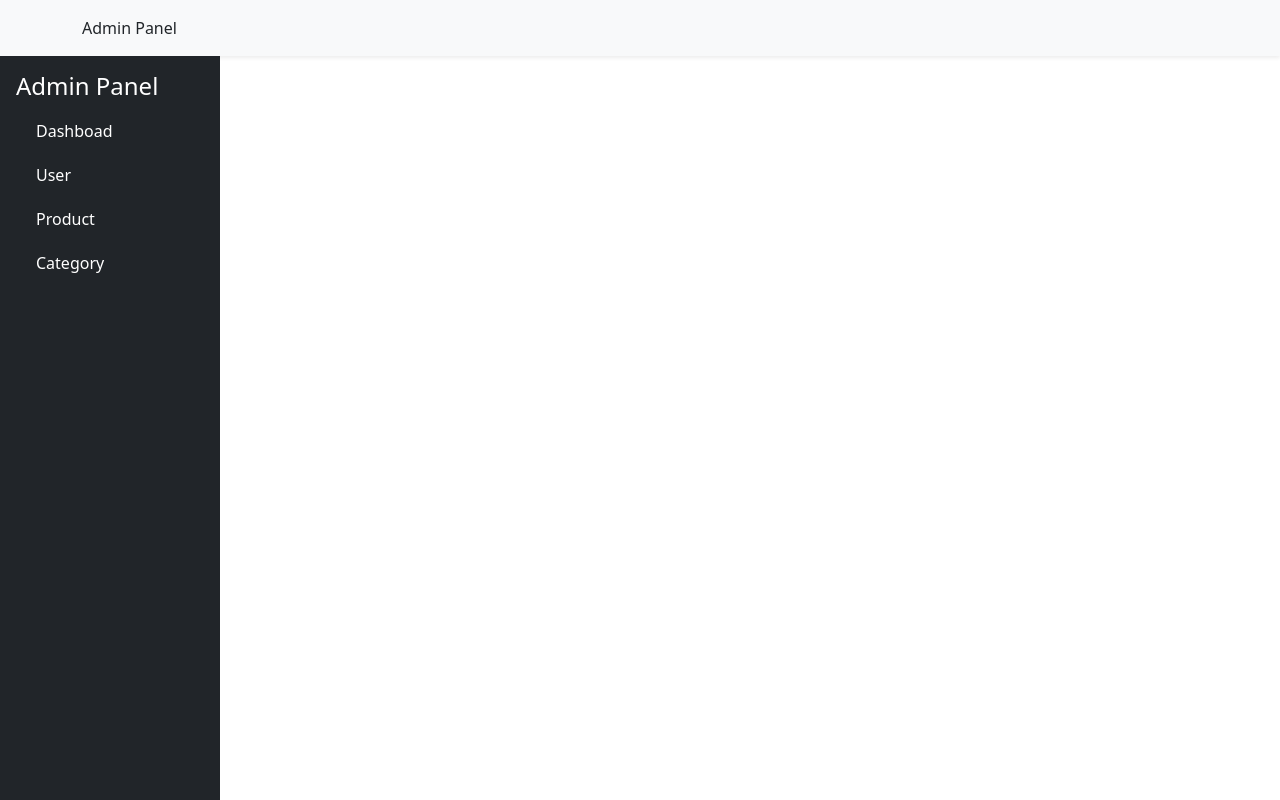
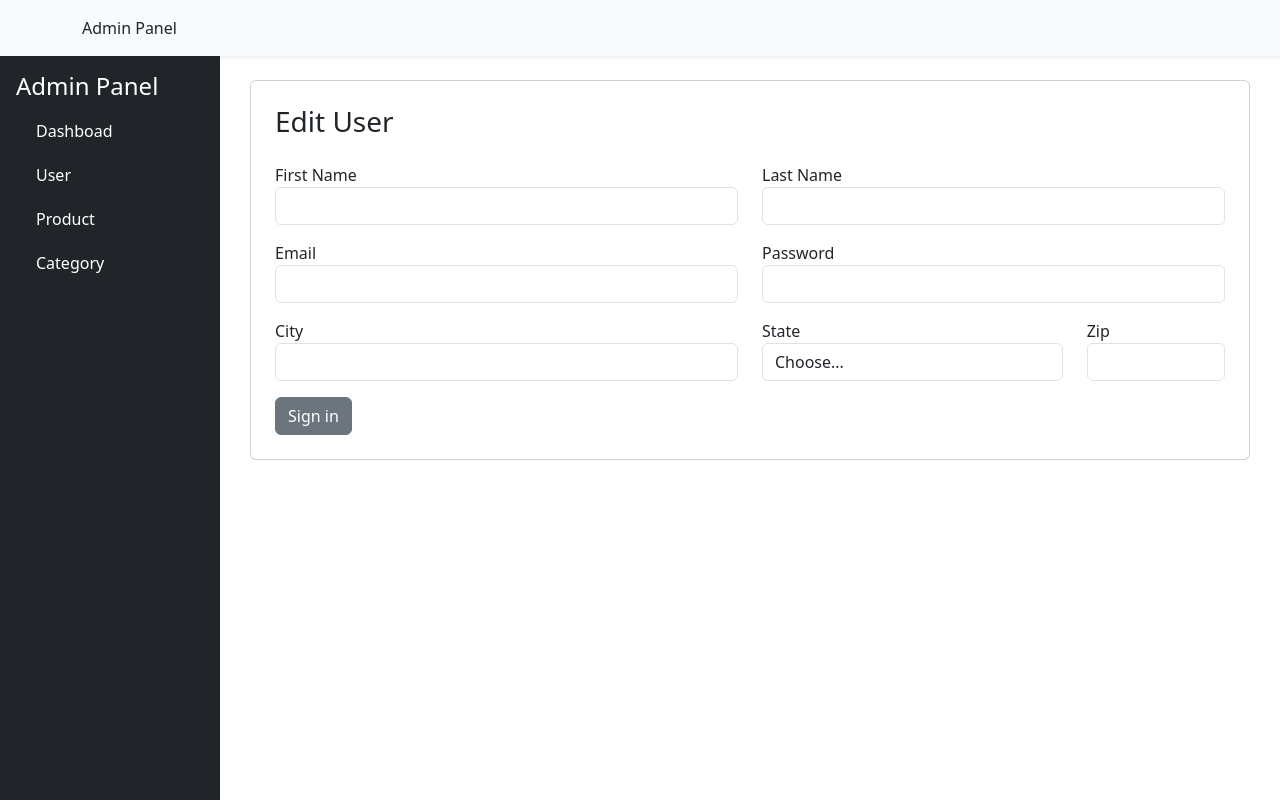
Before and after one commit to ubaid2917/mern-admin-panel, a React (Vite) app: page /users/edit/1 in a window 1280 px wide. Built offline with nearby package versions, Linux system fonts and the light colour scheme.

Commit message:
add edit page for user

```diff
--- a/src/pages/User/Edit.jsx
+++ b/src/pages/User/Edit.jsx
@@ -0,0 +1,175 @@
+import { useState } from "react";
+import { useNavigate } from "react-router";
+import Message from "../../components/Message";
+import App from "../../App";
+
+function EditUser() {
+  const navigate = useNavigate();
+  const [validated, setValidated] = useState(false);
+  const [message, setMessage] = useState(false);
+  const [formData, setFormData] = useState({
+    firstName: "",
+    lastName: "",
+    email: "",
+    password: "",
+    city: "",
+    state: "",
+    zip: "",
+  });
+
+  const handleOnChange = (event) => {
+    const { name, value } = event.target;
+    setFormData({ ...formData, [name]: value });
+    console.log("event", value);
+    console.log("event name", name);
+  };
+
+  const handleSubmit = (event) => {
+    event.preventDefault();
+    const form = event.target;
+
+    if (form.checkValidity() === false) {
+      //   event.stopPropagation();
+    } else {
+      console.log("Form submitted successfully!", formData);
+      setMessage("Record Created Successfully");
+      navigate("/users/list");
+    }
+
+    setValidated(true);
+  };
+
+  return (
+    <>
+      <Message message={message} />
+      <div className="d-flex justify-content-center">
+        <form
+          noValidate
+          className={`needs-validation card p-4 ${
+            validated ? "was-validated" : ""
+          }`}
+          style={{ width: "1000px" }}
+          onSubmit={handleSubmit}
+        >
+          <h3 className="mb-4">Edit User</h3>
+
+          <div className="row mb-3">
+            <div className="form-group col-lg-6">
+              <label htmlFor="inputFname1">First Name</label>
+              <input
+                type="text"
+                className="form-control"
+                id="inputFname1"
+                name="firstName"
+                value={formData.firstName}
+                onChange={handleOnChange}
+                required
+              />
+              <div className="invalid-feedback">First name is required</div>
+            </div>
+            <div className="form-group col-lg-6">
+              <label htmlFor="inputLname1">Last Name</label>
+              <input
+                type="text"
+                className="form-control"
+                id="inputLname1"
+                name="lastName"
+                value={formData.lastName}
+                onChange={handleOnChange}
+                required
+              />
+              <div className="invalid-feedback">Last name is required</div>
+            </div>
+          </div>
+
+          <div className="row mb-3">
+            <div className="form-group col-lg-6">
+              <label htmlFor="inputEmail4">Email</label>
+              <input
+                type="email"
+                className="form-control"
+                id="inputEmail4"
+                name="email"
+                value={formData.email}
+                onChange={handleOnChange}
+                required
+              />
+              <div className="invalid-feedback">Enter a valid email</div>
+            </div>
+            <div className="form-group col-lg-6">
+              <label htmlFor="inputPassword4">Password</label>
+              <input
+                type="password"
+                className="form-control"
+                id="inputPassword4"
+                name="password"
+                value={formData.password}
+                onChange={handleOnChange}
+                required
+                minLength={3}
+              />
+              <div className="invalid-feedback">
+                Password must be at least 3 characters
+              </div>
+            </div>
+          </div>
+
+          <div className="row mb-3">
+            <div className="form-group col-md-6">
+              <label htmlFor="inputCity">City</label>
+              <input
+                type="text"
+                className="form-control"
+                id="inputCity"
+                name="city"
+                value={formData.city}
+                onChange={handleOnChange}
+                required
+              />
+              <div className="invalid-feedback">City is required</div>
+            </div>
+            <div className="form-group col-md-4">
+              <label htmlFor="inputState">State</label>
+              <select
+                id="inputState"
+                name="state"
+                className="form-control"
+                value={formData.state}
+                onChange={handleOnChange}
+                required
+              >
+                <option value="">Choose...</option>
+                <option>Punjab</option>
+                <option>Sindh</option>
+                <option>KPK</option>
+                <option>Balochistan</option>
+              </select>
+              <div className="invalid-feedback">Please select a state</div>
+            </div>
+            <div className="form-group col-md-2">
+              <label htmlFor="inputZip">Zip</label>
+              <input
+                type="text"
+                className="form-control"
+                id="inputZip"
+                name="zip"
+                value={formData.zip}
+                onChange={handleOnChange}
+                required
+              />
+              <div className="invalid-feedback">Zip is required</div>
+            </div>
+          </div>
+
+          <div>
+            <button type="submit" className="btn btn-secondary ">
+              Sign in
+            </button>
+          </div>
+        </form>
+      </div>
+    </>
+  );
+}
+
+export default EditUser;
--- a/src/pages/User/List.jsx
+++ b/src/pages/User/List.jsx
@@ -58,7 +58,7 @@ const List = () => {
                   <td>{user.phone}</td>
                   <td>{user.createdAt}</td>
                   <td>
-                    <button className="btn btn-sm btn-secondary">Edit</button>
+                    <Link to={`/users/edit/${user.id}`} className="btn btn-sm btn-secondary">Edit</Link>
                     <button className="btn btn-sm btn-danger ms-2">Delete</button>
                   </td>
                 </tr>
--- a/src/route.jsx
+++ b/src/route.jsx
@@ -3,6 +3,7 @@ import { Route, Routes } from "react-router";
 import Dashboard from "./components/Dashboard";
 import List from "./pages/User/List";
 import AddUser from "./pages/User/Add";
+import EditUser from "./pages/User/Edit";
 import ProductList from "./pages/Product/List";
 import Catgory from "./pages/Category/List";
 
@@ -14,6 +15,7 @@ const RoutesComp = () => {
         <Route path="users">
           <Route path="list" element={<List />} />
           <Route path="add" element={<AddUser />} />
+          <Route path="edit/:id" element={<EditUser />} />
         </Route>
 
         <Route path="/product" element={<ProductList />} />
```
